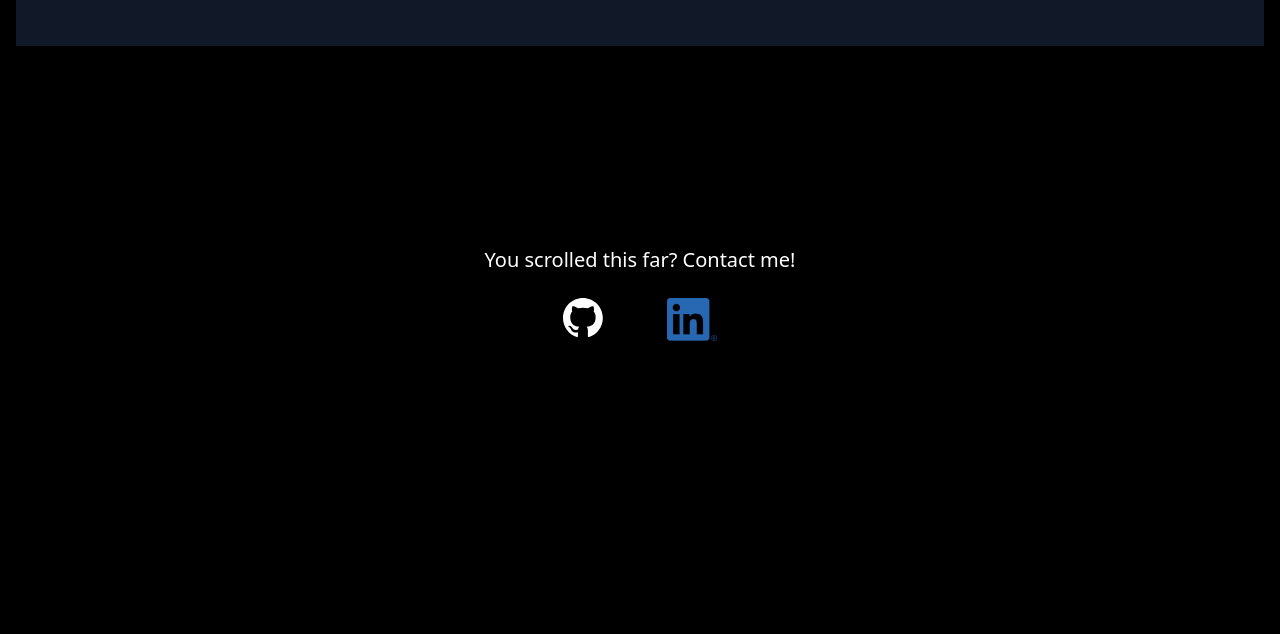
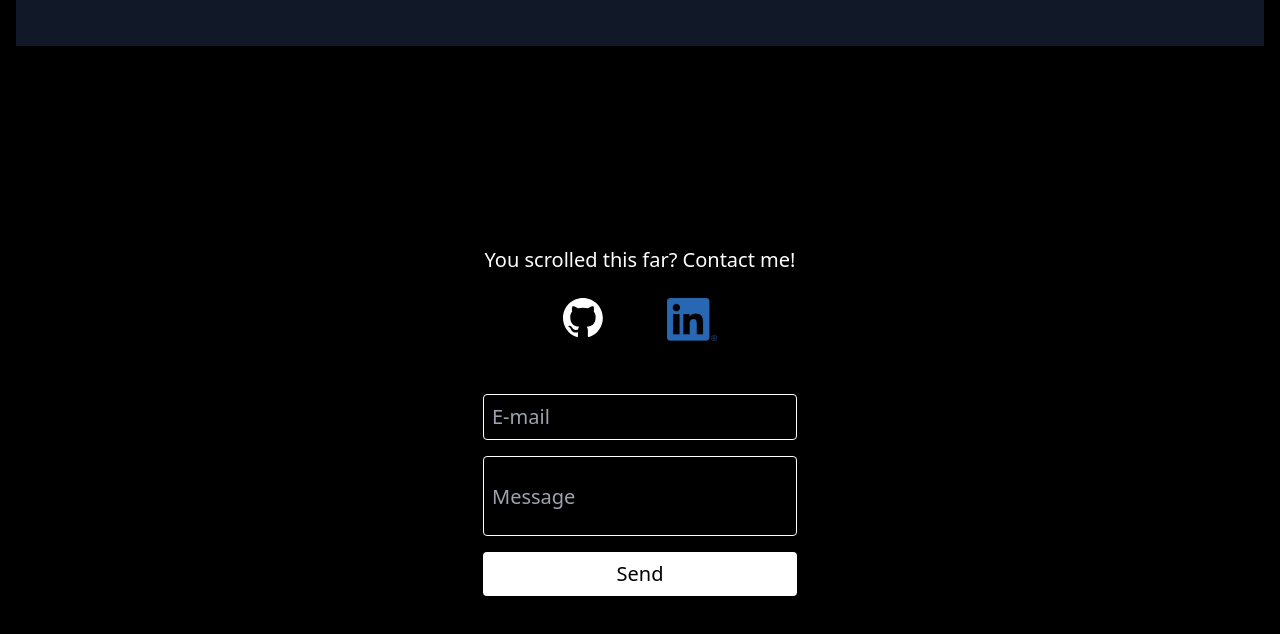
Before and after one commit to Kacper-Januszewski/site-project, a Next.js app: page / in a window 1280 px wide. Shown: the part 1515-2149 px from the top of the page. Built offline with nearby package versions, Linux system fonts and the light colour scheme.

Commit message:
cta form

```diff
--- a/src/app/components/cta/form/index.tsx
+++ b/src/app/components/cta/form/index.tsx
@@ -10,7 +10,7 @@ const Form = () => {
                 <p className="pb-6">
                     You scrolled this far? Contact me!
                 </p>
-                <div className="container flex justify-center gap-x-16 h-10">
+                <div className="container flex justify-center gap-x-16 h-10 mb-6">
                     <Link href="https://github.com/Kacper-Januszewski">
                     <Image
                         src="/github-mark-white.svg"
@@ -32,6 +32,15 @@ const Form = () => {
                     />
                     </Link>
                 </div>
+                <div className='flex justify-center items-center p-8'>
+                    <form className='flex flex-col w-fit'>
+                        <input className='rounded p-2 mb-4 border border-white bg-black' id='email' type='email' aria-label='email address' placeholder='E-mail' />
+                        <input className="h-20 rounded p-2 mb-4 border border-white bg-black" id="message" type="text" aria-label="message" placeholder="Message"></input>
+                        <button className='bg-white hover:bg-gray-500 duration-300 text-black shadow p-2 rounded' type='submit'>
+                            Send
+                        </button>
+                    </form>
+                </div>
                 <div className="h-[500px]"></div>
             </div>
         </>
```
